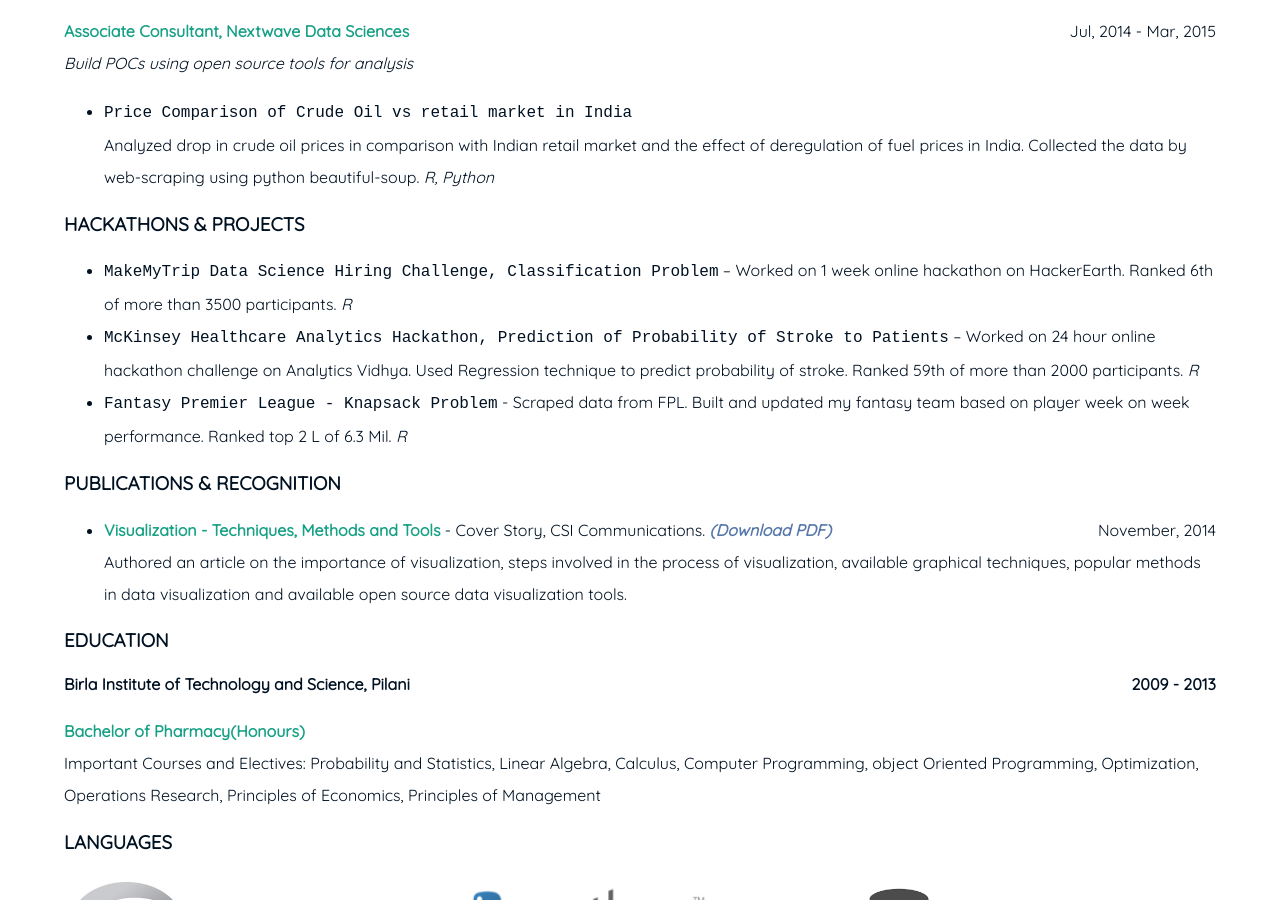
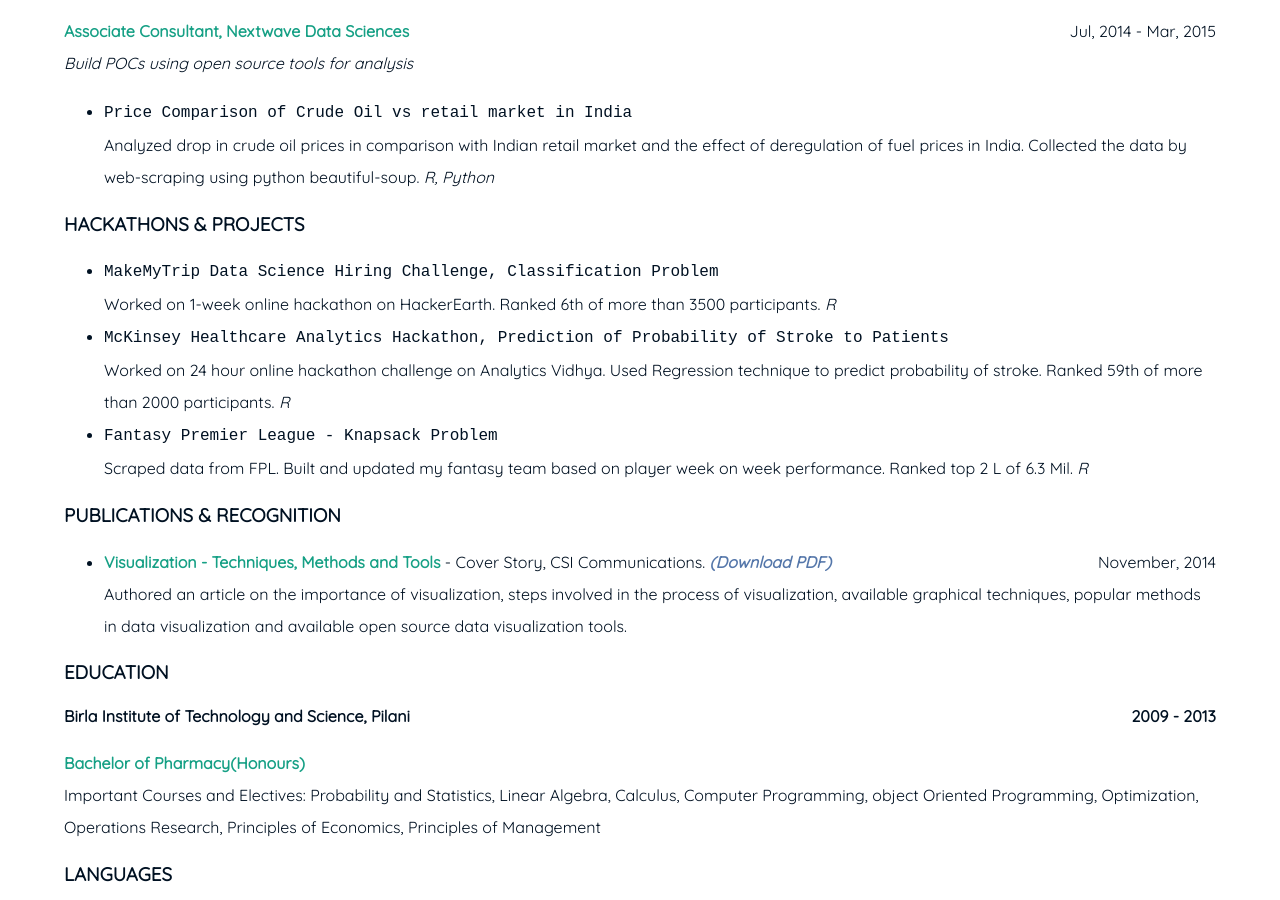
Before and after one commit to midhunt/midhunt.github.io, a Jekyll site: the page built from resume.md, in a window 1280 px wide and 900 px high, scrolled down 1874 px. Built offline with Jekyll 4.4.1, drawn with Linux system fonts in a browser that asks for light colours.

````diff
--- a/resume.md
+++ b/resume.md
@@ -60,9 +60,12 @@ Analyzed drop in crude oil prices in comparison with Indian retail market and th
 
 ### HACKATHONS & PROJECTS
 
-* ```MakeMyTrip Data Science Hiring Challenge, Classification Problem``` – Worked on 1 week online hackathon on HackerEarth. Ranked 6th of more than 3500 participants. _R_
-* ```McKinsey Healthcare Analytics Hackathon, Prediction of Probability of Stroke to Patients``` – Worked on 24 hour online hackathon challenge on Analytics Vidhya. Used Regression technique to predict probability of stroke. Ranked 59th of more than 2000 participants. _R_
-* ```Fantasy Premier League - Knapsack Problem``` - Scraped data from FPL. Built and updated my fantasy team based on player week on week performance. Ranked top 2 L of 6.3 Mil. _R_
+* ```MakeMyTrip Data Science Hiring Challenge, Classification Problem```
+Worked on 1-week online hackathon on HackerEarth. Ranked 6th of more than 3500 participants. _R_
+* ```McKinsey Healthcare Analytics Hackathon, Prediction of Probability of Stroke to Patients```
+Worked on 24 hour online hackathon challenge on Analytics Vidhya. Used Regression technique to predict probability of stroke. Ranked 59th of more than 2000 participants. _R_
+* ```Fantasy Premier League - Knapsack Problem```
+Scraped data from FPL. Built and updated my fantasy team based on player week on week performance. Ranked top 2 L of 6.3 Mil. _R_
 
 
 ### PUBLICATIONS & RECOGNITION
````
